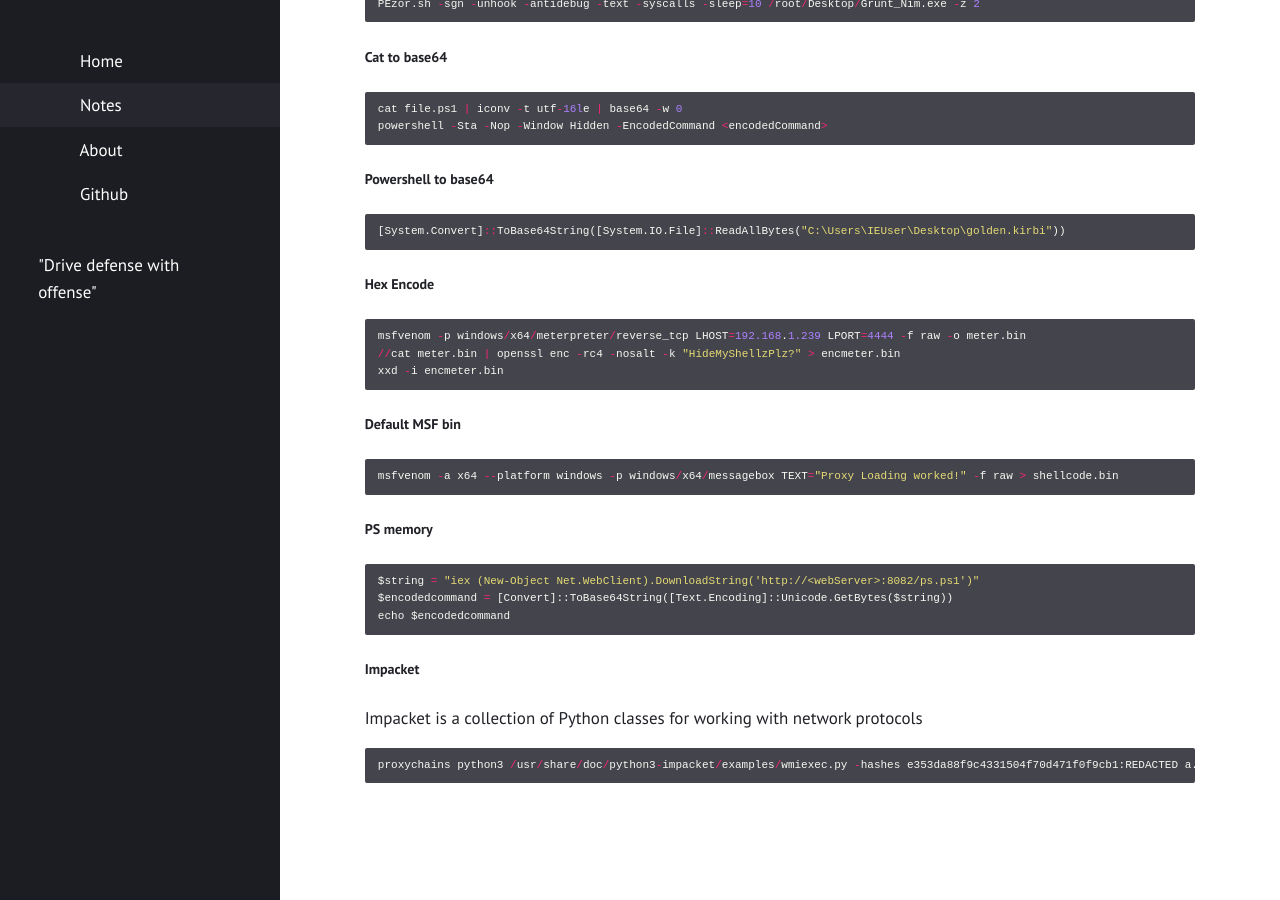
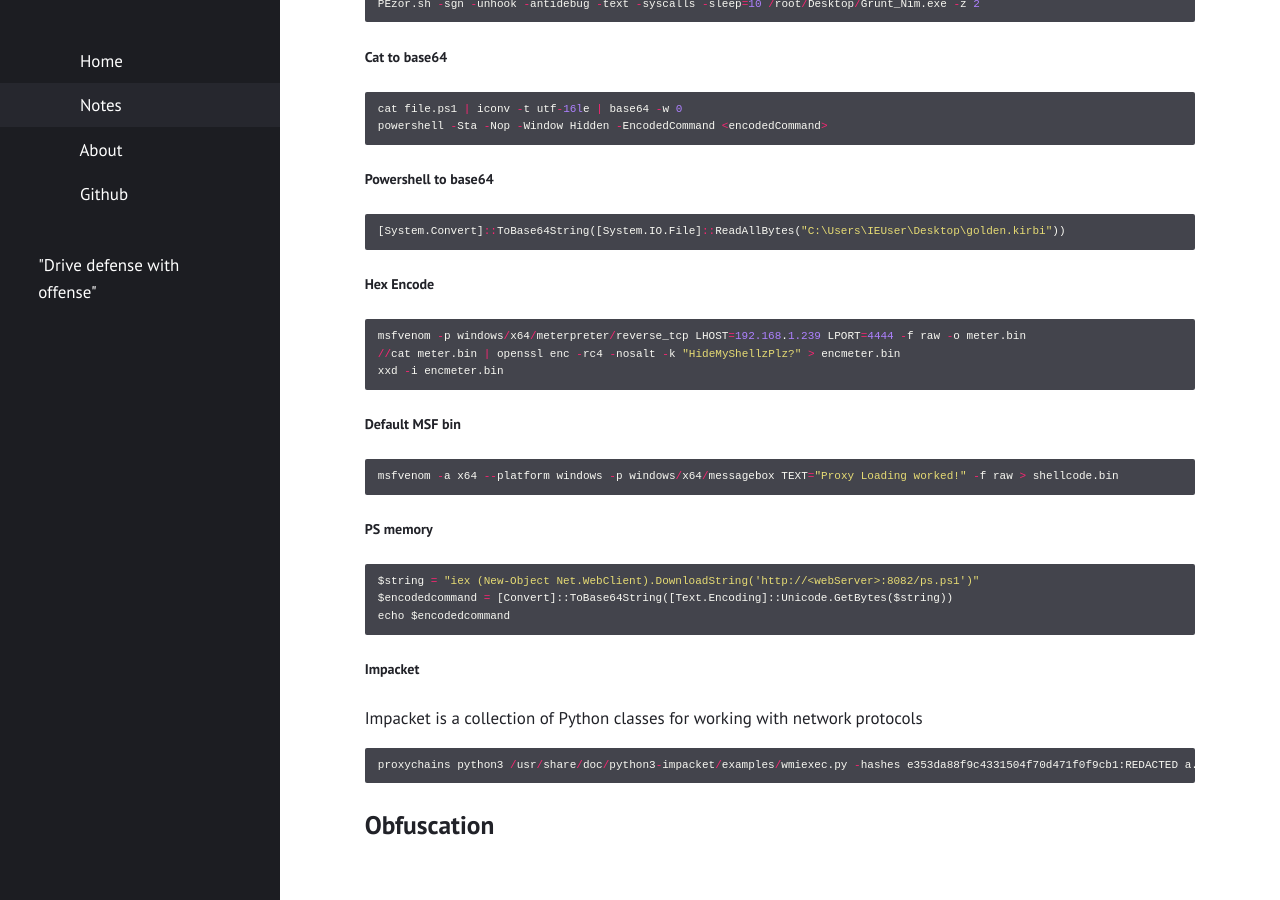
Before and after one commit to Fil88/Fil88.github.io, a Jekyll site: the page built from notes.md, in a window 1280 px wide and 900 px high, scrolled down 5625 px. Built offline with Jekyll 4.4.1, drawn with Linux system fonts in a browser that asks for light colours.

Commit message:
Update notes.md

````diff
--- a/notes.md
+++ b/notes.md
@@ -328,3 +328,5 @@ Impacket is a collection of Python classes for working with network protocols
 ```py
 proxychains python3 /usr/share/doc/python3-impacket/examples/wmiexec.py -hashes e353da88f9c4331504f70d471f0f9cb1:REDACTED a.user@10.10.120.1
 ```
+
+# Obfuscation
````
